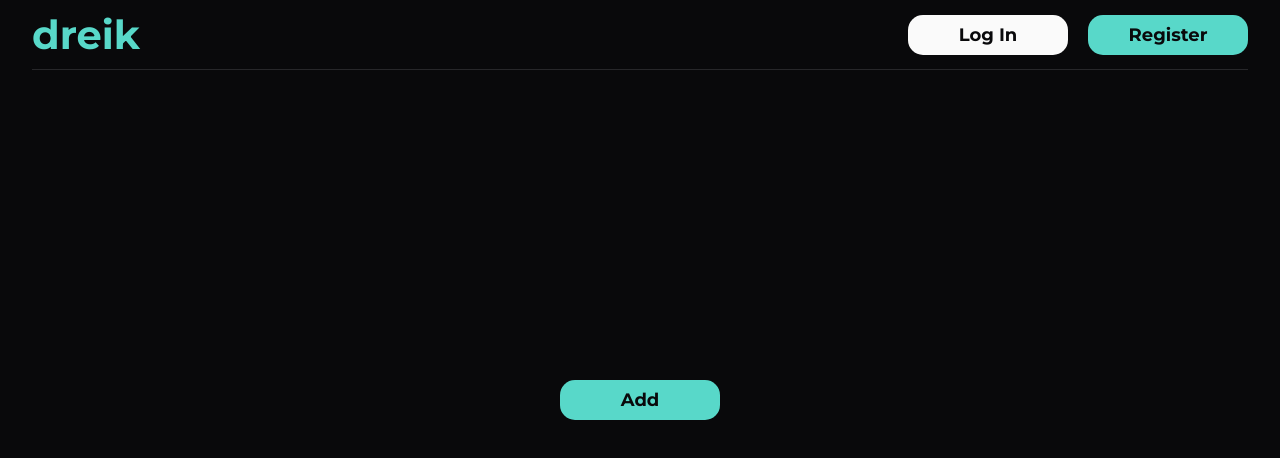
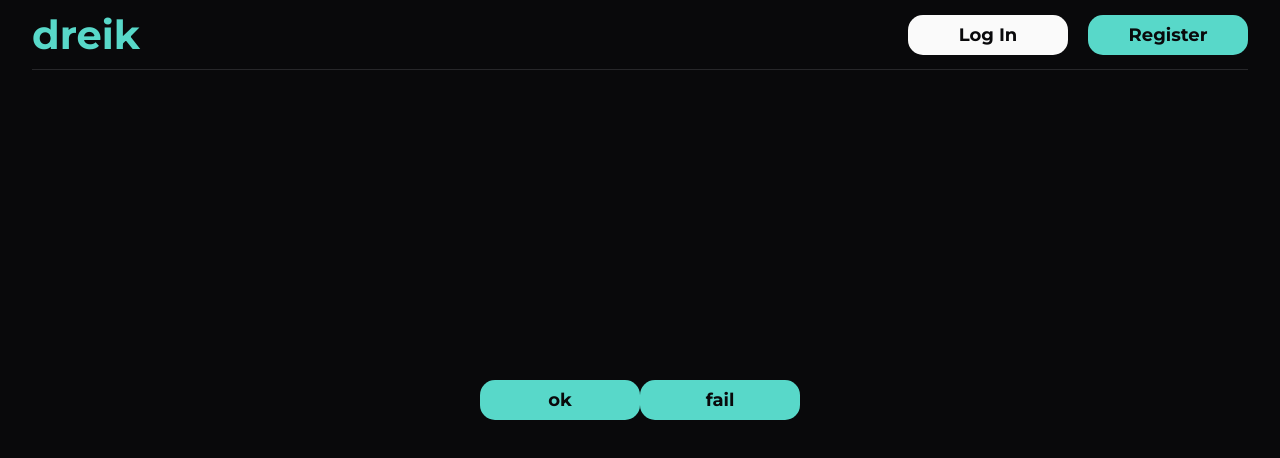
Before and after one commit to yodreik/frontend, a Next.js app: page /test in a window 1280 px wide. Shown: the top 458 px of the page. Built offline with nearby package versions, Linux system fonts and the light colour scheme; no server answers.

Commit message:
chore: Add close button to toasts

```diff
--- a/src/app/dashboard/page.tsx
+++ b/src/app/dashboard/page.tsx
@@ -145,6 +145,7 @@ const DashboardPage = () => {
                     </div>
                 </div>
             </Modal>
+
             <div className={styles.container}>
                 <div className={styles.column}>
                     <div className={styles.chapter}>
--- a/src/app/layout.tsx
+++ b/src/app/layout.tsx
@@ -25,7 +25,7 @@ export default function RootLayout({ children }: Readonly<{
                     <Header />
                     <div className="content">
                         {children}
-                        <Toaster richColors theme="dark" position="bottom-center" toastOptions={{
+                        <Toaster closeButton richColors theme="dark" position="bottom-center" toastOptions={{
                             duration: 3000,
                             style: {
                                 // Blurred transparent styles
--- a/src/app/test/page.tsx
+++ b/src/app/test/page.tsx
@@ -1,6 +1,7 @@
 'use client';
 
 import Button from "@/components/Button/Button";
+import { toast } from "sonner";
 
 const Test: React.FC = () => {
 
@@ -11,8 +12,12 @@ const Test: React.FC = () => {
     return (
         <div>
             <Button
-                label="Add"
-                onClick={clicked}
+                label="ok"
+                onClick={() => toast.success("let it be")}
+            />
+            <Button
+                label="fail"
+                onClick={() => toast.error("S-O-S")}
             />
         </div>
     );
```
